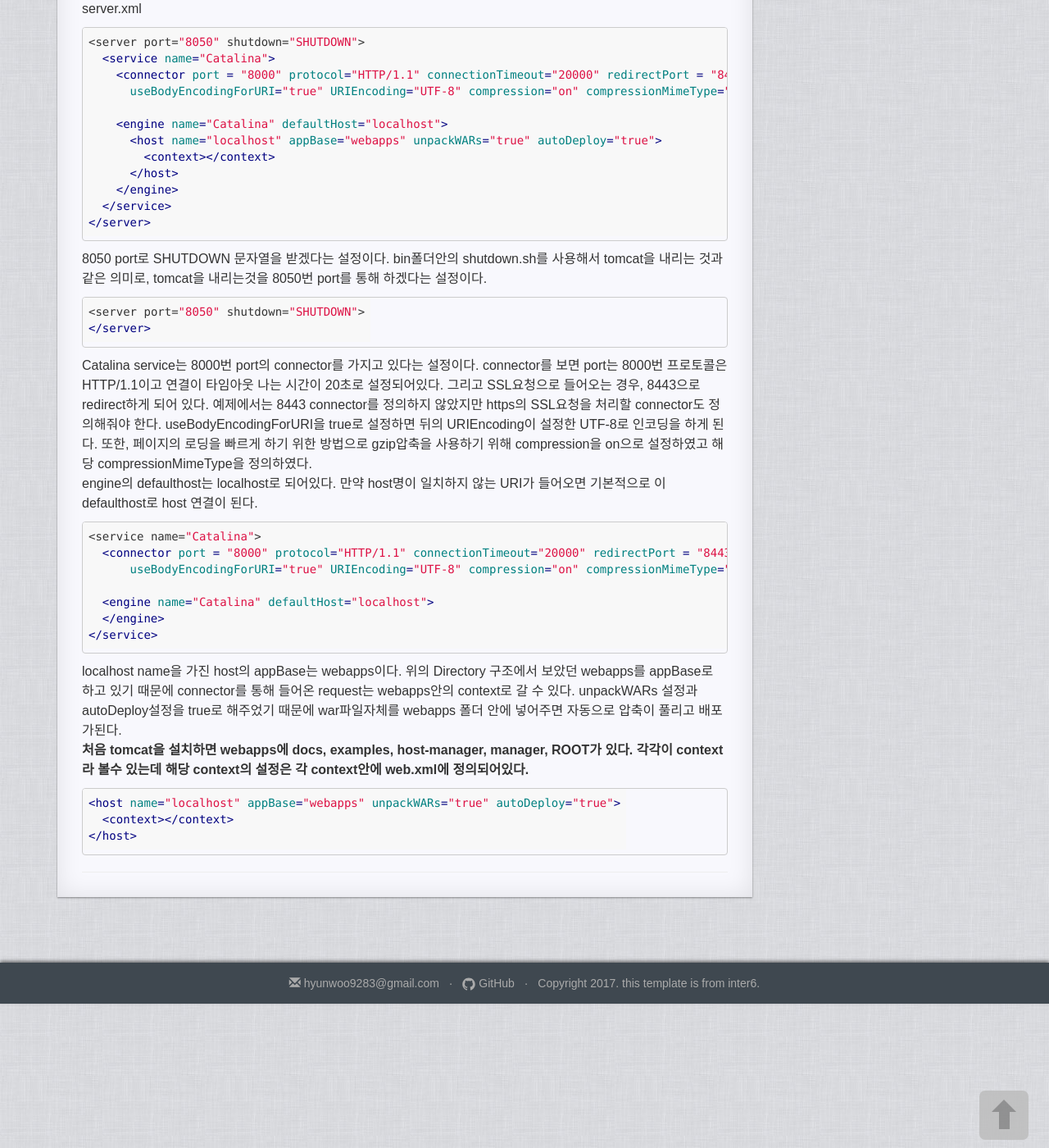
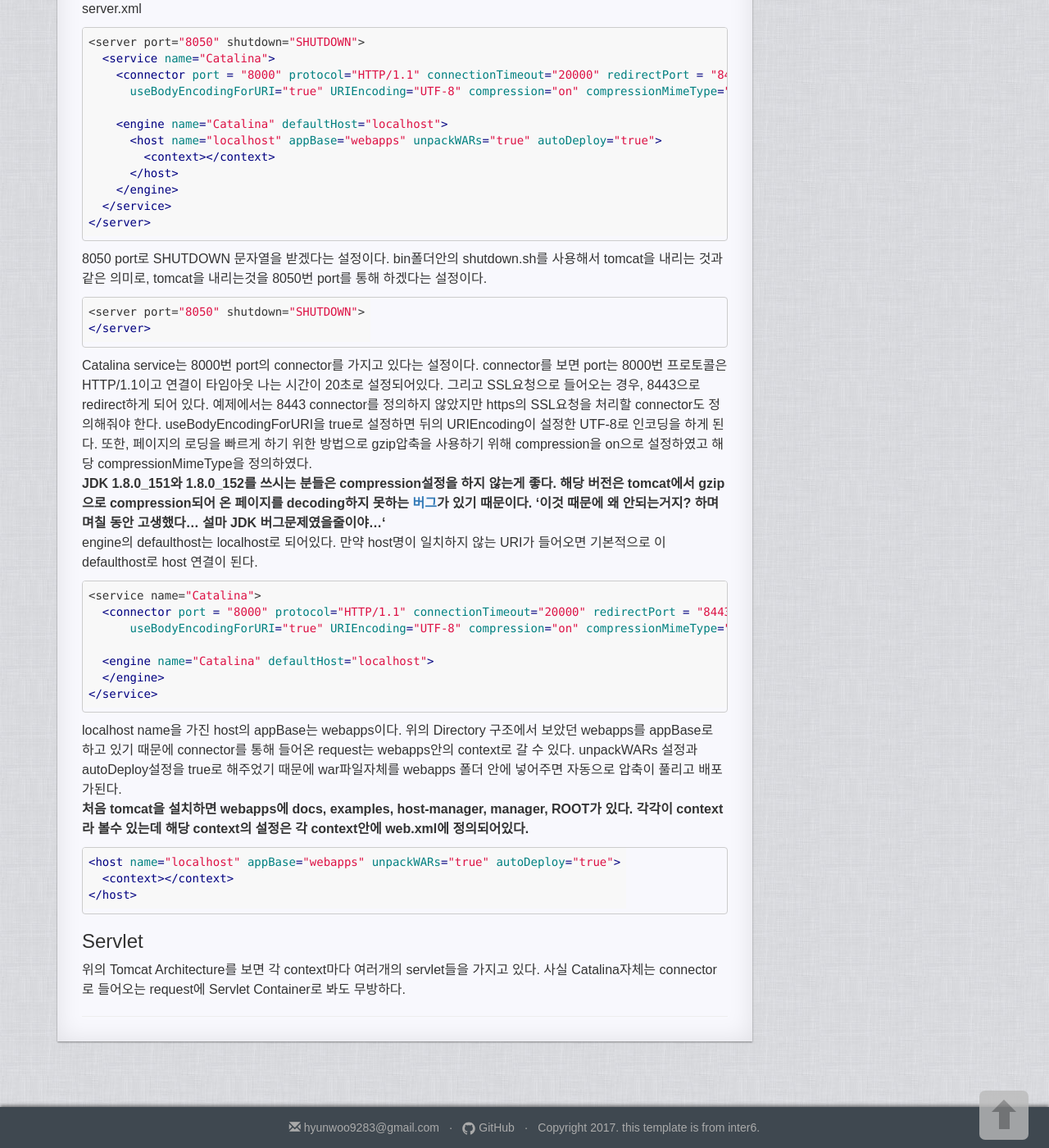
Before and after one commit to kbss27/kbss27.github.io, a Jekyll site: the page built from _posts/web/2017-11-16-tomcatarchitecture.md, in a window 1280 px wide and 1400 px high, scrolled down 1519 px. Shown: the whole window at 82% size. Built offline with Jekyll 4.4.1, drawn with Linux system fonts in a browser that asks for light colours.

Commit message:
tomcat add

````diff
--- a/_posts/web/2017-11-16-tomcatarchitecture.md
+++ b/_posts/web/2017-11-16-tomcatarchitecture.md
@@ -56,6 +56,7 @@ Catalina service는 8000번 port의 connector를 가지고 있다는 설정이
 connector를 보면 port는 8000번 프로토콜은 HTTP/1.1이고 연결이 타임아웃 나는 시간이 20초로 설정되어있다. 그리고 SSL요청으로 들어오는 경우,
 8443으로 redirect하게 되어 있다. 예제에서는 8443 connector를 정의하지 않았지만 https의 SSL요청을 처리할 connector도 정의해줘야 한다.
 useBodyEncodingForURI을 true로 설정하면 뒤의 URIEncoding이 설정한 UTF-8로 인코딩을 하게 된다. 또한, 페이지의 로딩을 빠르게 하기 위한 방법으로 gzip압축을 사용하기 위해 compression을 on으로 설정하였고 해당 compressionMimeType을 정의하였다.
+**JDK 1.8.0_151와 1.8.0_152를 쓰시는 분들은 compression설정을 하지 않는게 좋다. 해당 버전은 tomcat에서 gzip으로 compression되어 온 페이지를 decoding하지 못하는 [버그](https://bugs.openjdk.java.net/browse/JDK-8189788)가 있기 때문이다. '이것 때문에 왜 안되는거지? 하며 며칠 동안 고생했다... 설마 JDK 버그문제였을줄이야...'**
 engine의 defaulthost는 localhost로 되어있다. 만약 host명이 일치하지 않는 URI가 들어오면 기본적으로 이 defaulthost로 host 연결이 된다.
 
 ```xml
@@ -75,3 +76,7 @@ localhost name을 가진 host의 appBase는 webapps이다. 위의 Directory 구
   <context></context>
 </host>
 ```
+
+### Servlet
+
+위의 Tomcat Architecture를 보면 각 context마다 여러개의 servlet들을 가지고 있다. 사실 Catalina자체는 connector로 들어오는 request에 Servlet Container로 봐도 무방하다.
````
